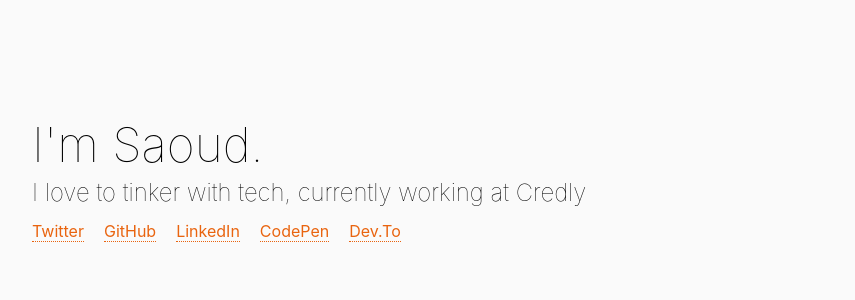
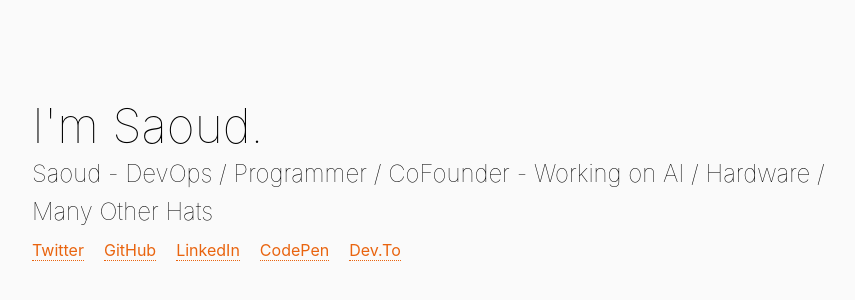
Before and after one commit to saoud/saoud.net, a plain HTML site: page index.html in a window 1280 px wide. Shown: the part 182-482 px from the top of the page, without its empty margins (208-1063 px from the left). Drawn offline with Linux system fonts and the light colour scheme.

Commit message:
Update index.html

```diff
--- a/index.html
+++ b/index.html
@@ -32,7 +32,7 @@
   <header>
     <div class="contain">
       <h1>I'm Saoud.</h1>
-      <p>I love to tinker with tech, currently working at Credly</p>
+      <p>Saoud - DevOps / Programmer / CoFounder - Working on AI / Hardware / Many Other Hats</p>
       <ul class="sm-link">
         <li><a href="https://twitter.com/asimplenation" rel="me" title="Follow Saoud on Twitter" class="tw">Twitter</a></li>
         <li><a href="https://github.com/saoud" rel="me" title="Follow Saoud on Github" class="gh">GitHub</a></li>
```
